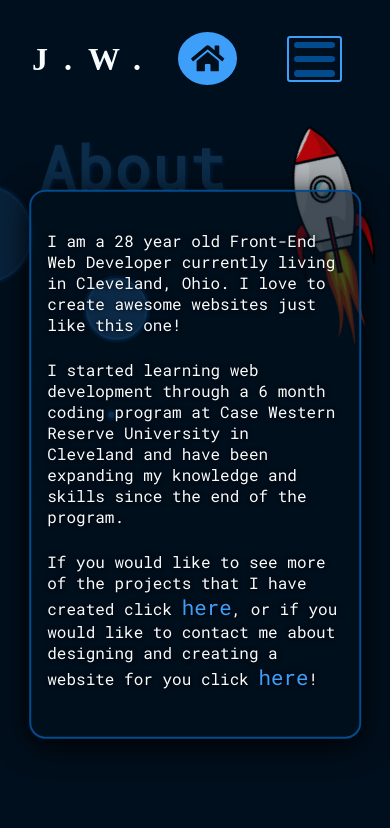
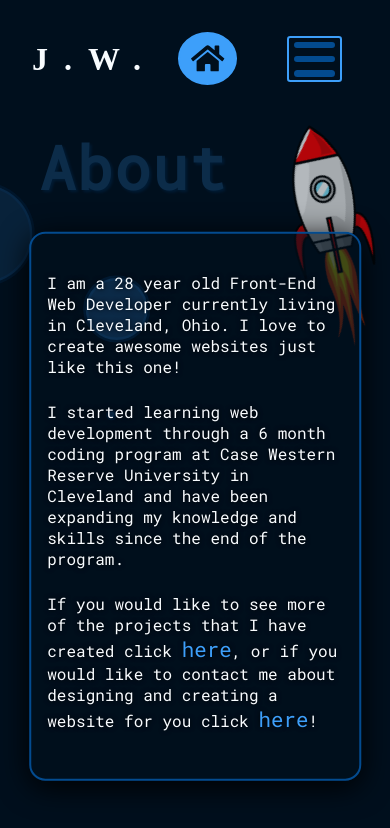
Before and after one commit to J-Whisler/iDesign-jw, a React (Create React App) app: page /about in a window 390 px wide. Shown: the top 828 px of the page. Built offline with nearby package versions, Linux system fonts and the light colour scheme; a web font is replaced by a local one.

Commit message:
about page mobile styling changes

```diff
--- a/src/pages/AboutMe/AboutMe.scss
+++ b/src/pages/AboutMe/AboutMe.scss
@@ -109,6 +109,7 @@
             }
         }
         @media (max-width: 420px) {
+            top: 60%;
             .aboutMe__contentBoxText {
                 .aboutMe__paragraph {
                     font-size: 1rem;
```
